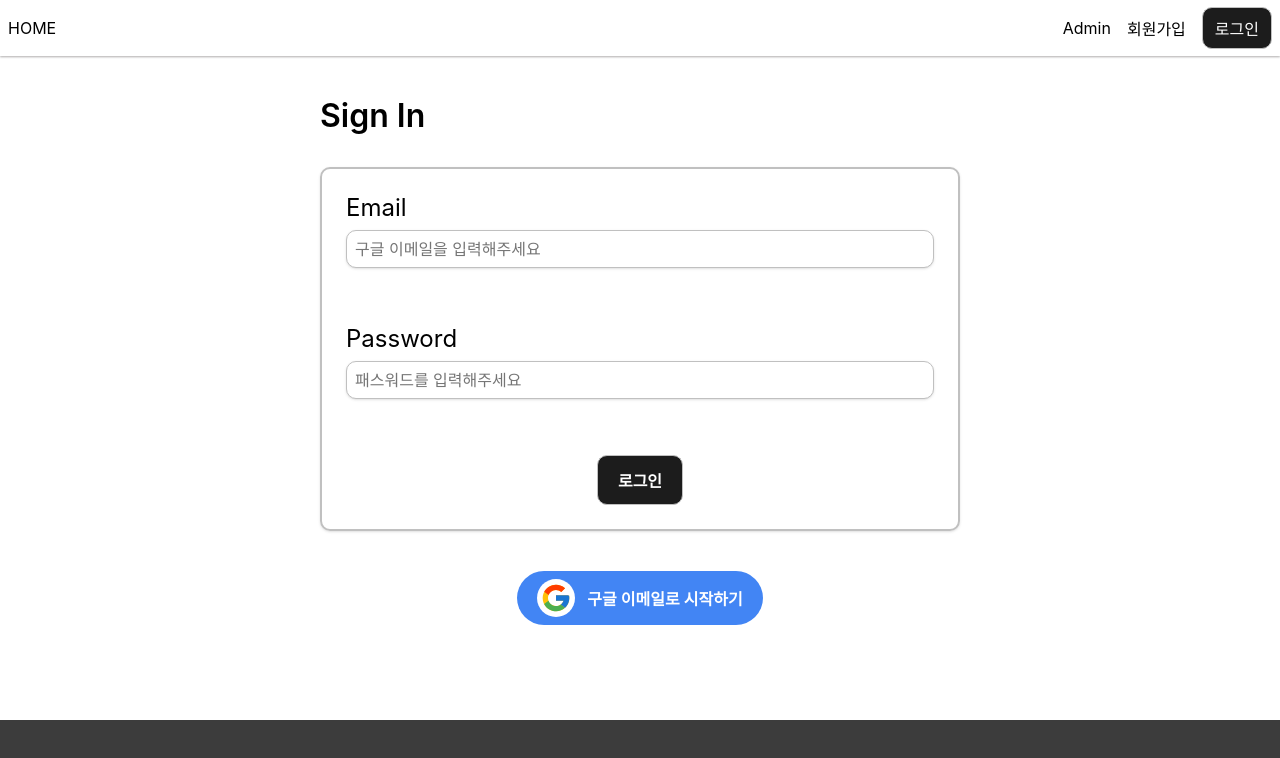
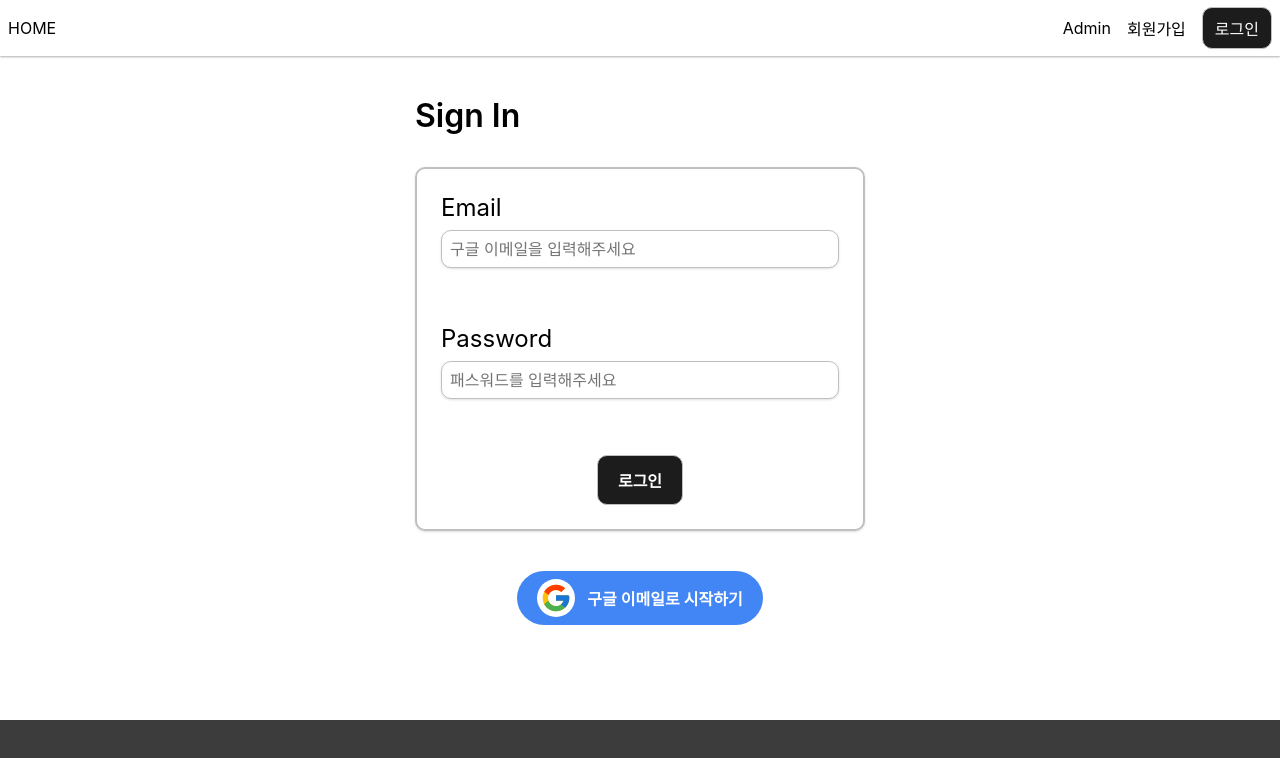
Before and after one commit to yiminwook/fitta, a React (Create React App) app: page /signin in a window 1280 px wide. Shown: the top 758 px of the page. Built offline with nearby package versions, Linux system fonts and the light colour scheme; no server answers; a web font is replaced by a local one.

Commit message:
Fix: signInForm width

```diff
--- a/src/components/signin/SignIn.module.scss
+++ b/src/components/signin/SignIn.module.scss
@@ -6,11 +6,11 @@
   display: flex;
   flex-direction: column;
   gap: 2rem;
+  max-width: map-get($points, ss);
+  margin: auto;
   padding: 1rem 0;
 
-  @include min-width(map-get($points, sm)) {
-    max-width: 40rem;
-    margin: auto;
+  @include min-width(map-get($points, ss)) {
     padding: 2rem 0;
   }
 
```
